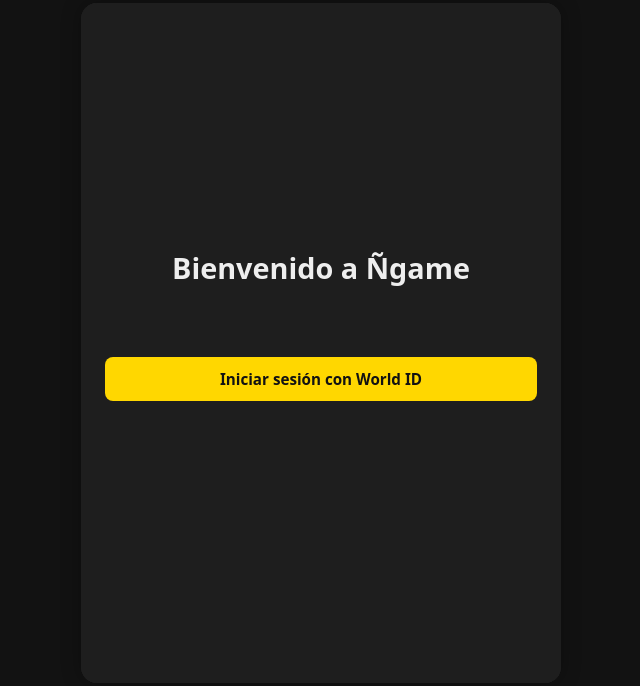
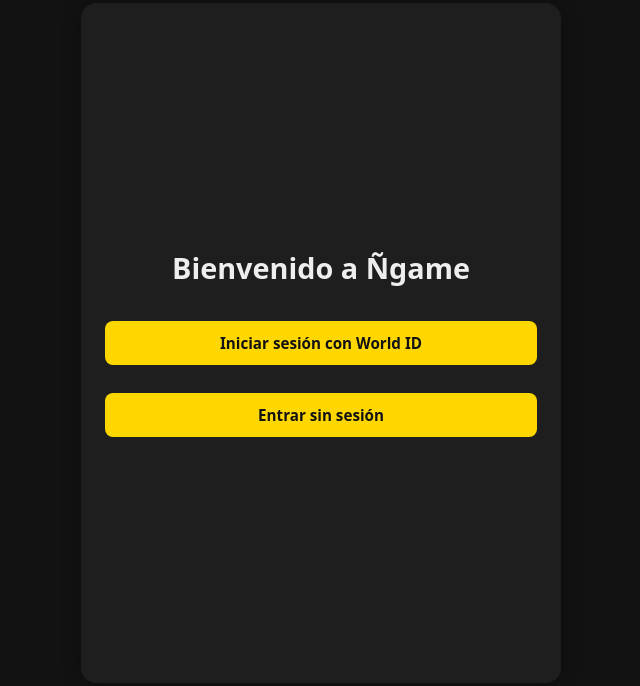
Before and after one commit to bierzoparaiso-lgtm/ngame, a website: page index.html in a window 1280 px wide. Shown: the part 57-743 px from the top of the page, without its empty margins (319-959 px from the left). Drawn offline with Linux system fonts and the light colour scheme.

Commit message:
Update index.html

```diff
--- a/index.html
+++ b/index.html
@@ -15,6 +15,7 @@
                 <div class="login-actions">
                     <button id="btn-worldid" class="btn btn-primary" data-i18n="sign_in_worldid">Sign in with World ID</button>
                     <button id="btn-wallet" class="btn btn-primary" data-i18n="wallet_connect" style="display: none;">Connect wallet</button>
+                    <button id="btn-demo" class="btn btn-primary" style="margin-top:12px;">Entrar sin sesión</button>
                     <p id="auth-status" class="auth-status-msg" data-i18n="verifying" style="display: none;">Verifying...</p>
                 </div>
             </div>
```
